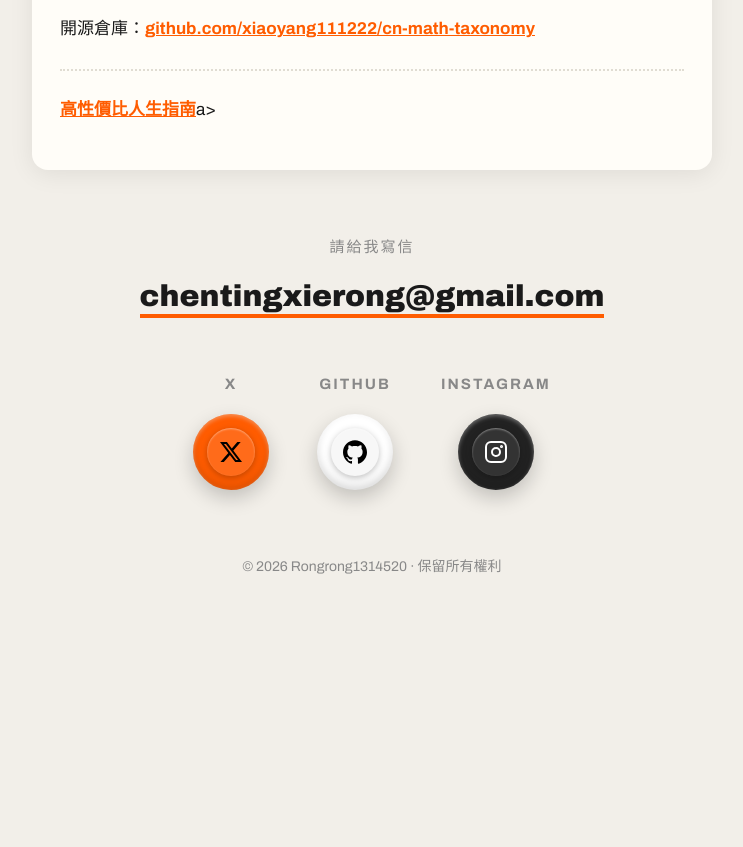
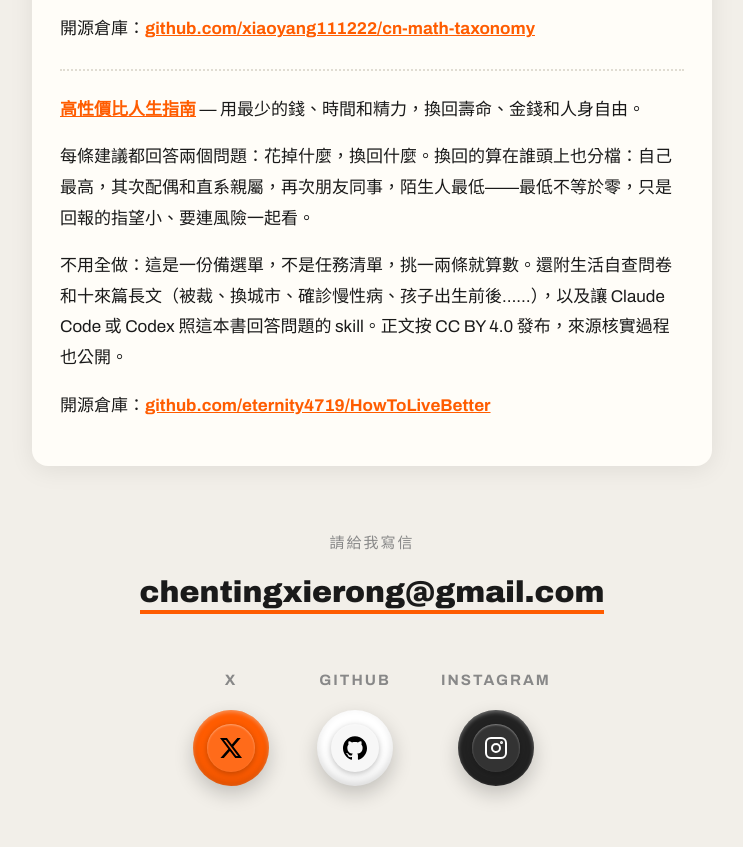
Before and after one commit to Rongrong1314520/Rongrong1314520.github.io, a plain HTML site: page index.html in a window 1280 px wide. Shown: the part 1802-2649 px from the top of the page, without its empty margins (268-1011 px from the left). Before the commit the page ends 2446 px from the top, so only its background shows below. Drawn offline with Linux system fonts and the light colour scheme.

Commit message:
Update index.html

```diff
--- a/index.html
+++ b/index.html
@@ -132,9 +132,12 @@
       <p><a href="https://math.pansgo.com/?source=pwa" target="_blank" rel="noopener">中小學·高中知識圖譜</a> — 從小學到高中的學習好幫手。</p>
       <p>覆蓋數學、語文、科學、道德與法治、歷史、英語、物理。選一個知識點，它會沿著先修關係自適應出題，先問目標本身，答錯再往回追，找到真正沒學會的那一步，再按年級從低到高排出補學順序。</p>
       <p>開源倉庫：<a href="https://github.com/xiaoyang111222/cn-math-taxonomy" target="_blank" rel="noopener">github.com/xiaoyang111222/cn-math-taxonomy</a></p>
-
-<hr class="project-divider">
-    <p><a href="https://eternity4719.github.io/HowToLiveBetter/" target="_blank" rel="noopener">高性價比人生指南</a>a></p></div>
+      <hr class="project-divider">
+      <p><a href="https://eternity4719.github.io/HowToLiveBetter/" target="_blank" rel="noopener">高性價比人生指南</a> — 用最少的錢、時間和精力，換回壽命、金錢和人身自由。</p>
+      <p>每條建議都回答兩個問題：花掉什麼，換回什麼。換回的算在誰頭上也分檔：自己最高，其次配偶和直系親屬，再次朋友同事，陌生人最低——最低不等於零，只是回報的指望小、要連風險一起看。</p>
+      <p>不用全做：這是一份備選單，不是任務清單，挑一兩條就算數。還附生活自查問卷和十來篇長文（被裁、換城市、確診慢性病、孩子出生前後……），以及讓 Claude Code 或 Codex 照這本書回答問題的 skill。正文按 CC BY 4.0 發布，來源核實過程也公開。</p>
+      <p>開源倉庫：<a href="https://github.com/eternity4719/HowToLiveBetter" target="_blank" rel="noopener">github.com/eternity4719/HowToLiveBetter</a></p>
+    </div>
     <div class="contact">
       <div class="email-block">
         <p class="email-label">請給我寫信</p>
```
